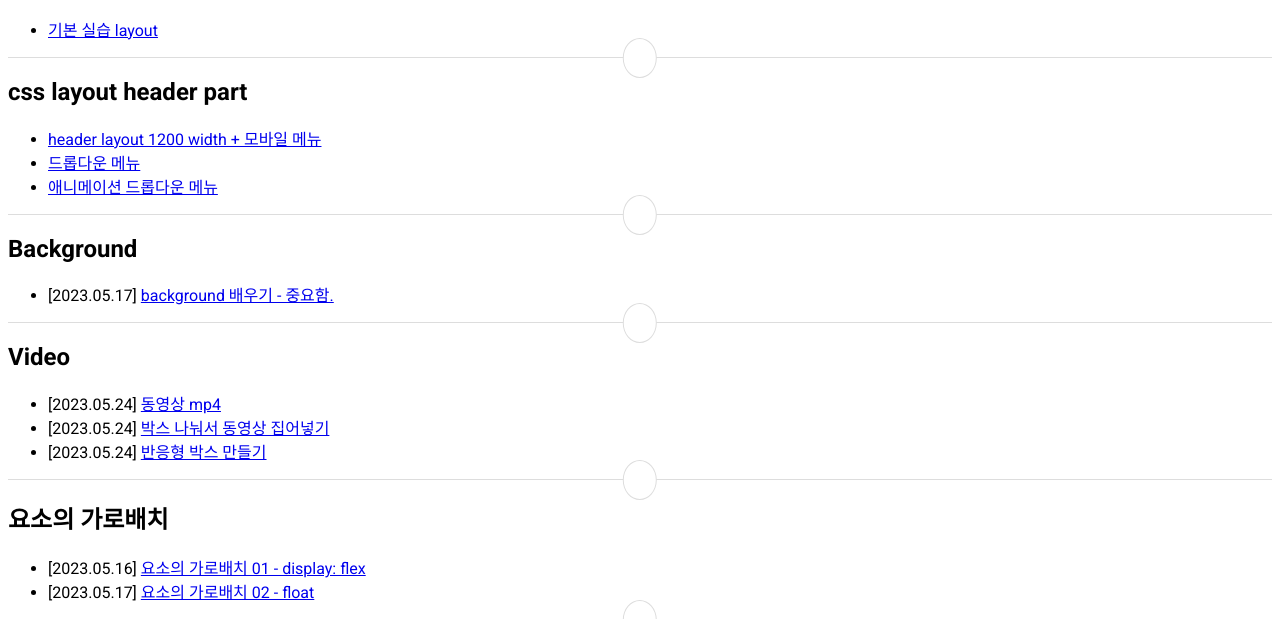
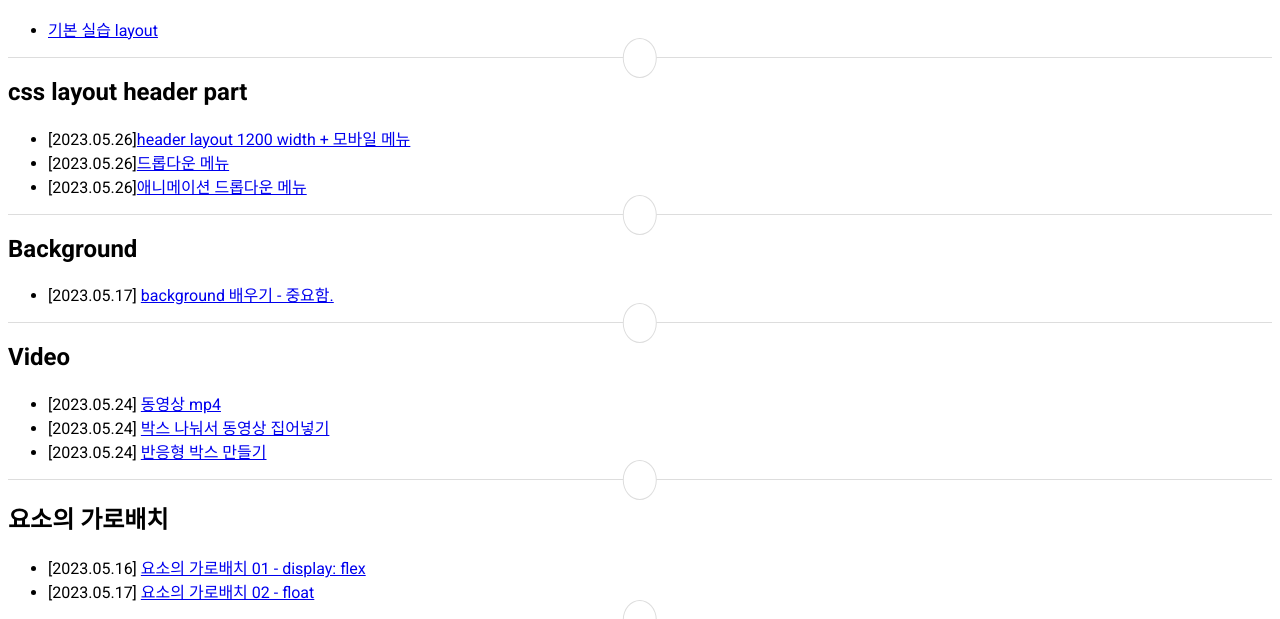
Before and after one commit to abluehope/htmlbasic, a plain HTML site: page index.html in a window 1280 px wide. Shown: the part 127-746 px from the top of the page. Drawn offline with Linux system fonts and the light colour scheme; some icons are missing.

Commit message:
Add files via upload

```diff
--- a/index.html
+++ b/index.html
@@ -44,10 +44,14 @@
     <h2>css layout header part</h2>
     <ul>
       <li>
-        <a href="./doc/header02.html">header layout 1200 width + 모바일 메뉴</a>
+        [2023.05.26]<a href="./doc/header02.html"
+          >header layout 1200 width + 모바일 메뉴</a
+        >
       </li>
-      <li><a href="./doc/header03.html">드롭다운 메뉴</a></li>
-      <li><a href="./doc/header04.html">애니메이션 드롭다운 메뉴</a></li>
+      <li>[2023.05.26]<a href="./doc/header03.html">드롭다운 메뉴</a></li>
+      <li>
+        [2023.05.26]<a href="./doc/header04.html">애니메이션 드롭다운 메뉴</a>
+      </li>
     </ul>
 
     <hr />
```
